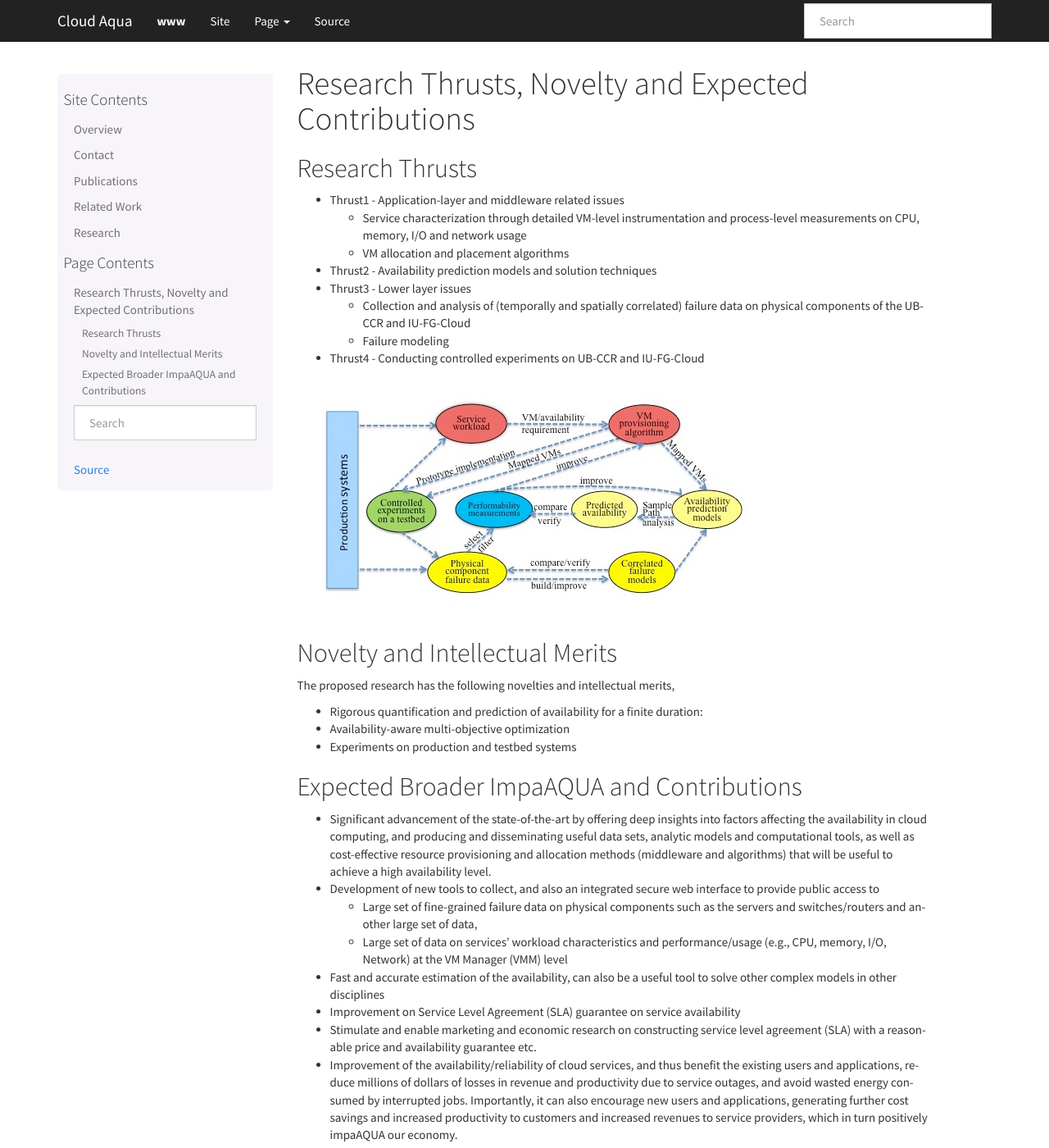
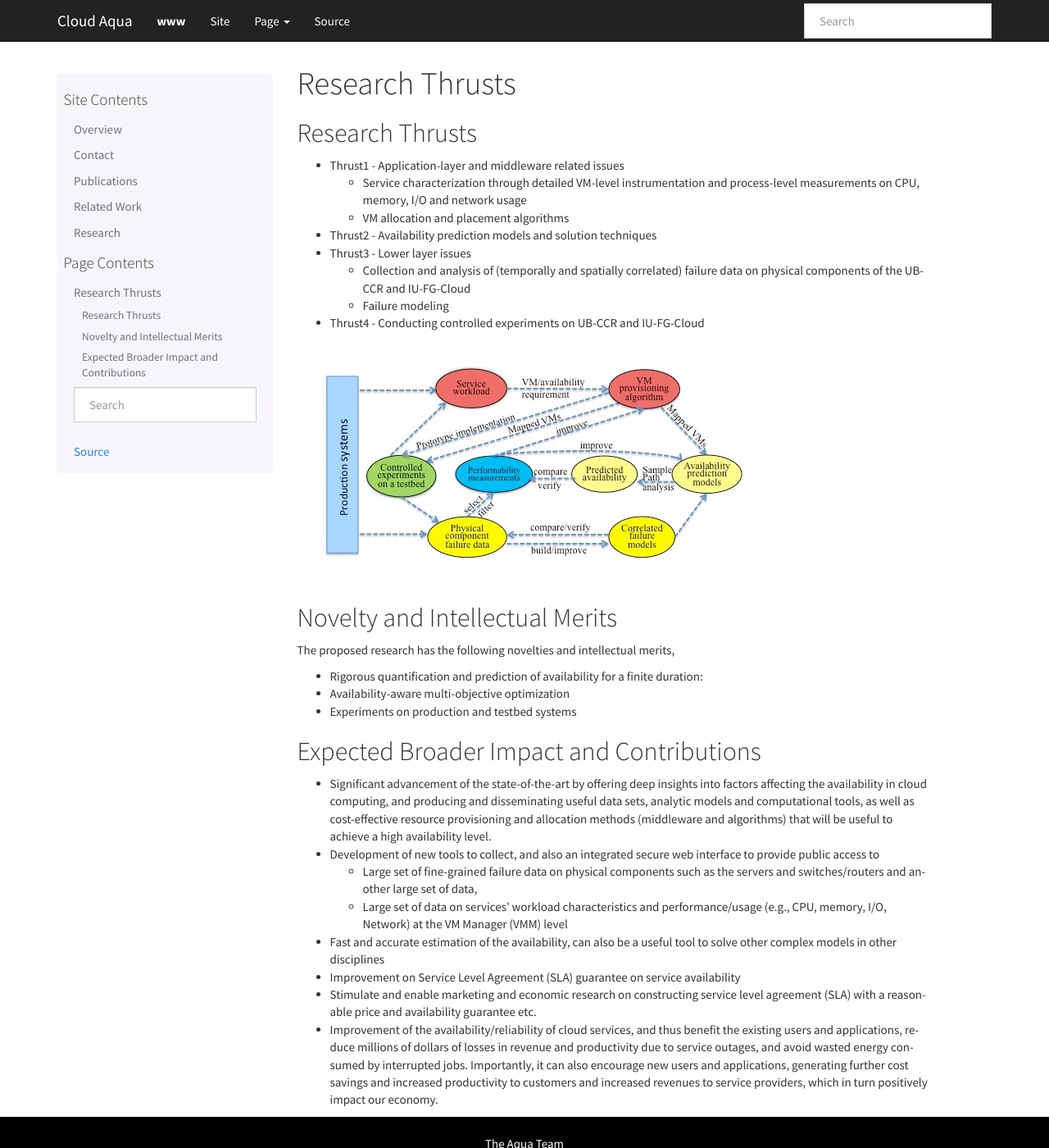
Before and after one commit to cloud-aqua/www, a Sphinx documentation site: the page built from docs/source/research.rst, in a window 1280 px wide and 1400 px high. Shown: the whole window at 82% size. Built offline with Sphinx 7.4.7, drawn with Linux system fonts in a browser that asks for light colours; nearby versions of some CDN libraries.

Commit message:
Modified Proposed Research
shortened the title and fixed typos

```diff
--- a/docs/source/research.rst
+++ b/docs/source/research.rst
@@ -1,4 +1,4 @@
-Research Thrusts, Novelty and Expected Contributions
+Research Thrusts
 ======================================================================
 
 Research Thrusts
@@ -33,7 +33,7 @@ merits,
 -  Availability-aware multi-objective optimization
 -  Experiments on production and testbed systems
 
-Expected Broader ImpaAQUA and Contributions
+Expected Broader Impact and Contributions
 ----------------------------------------------------------------------
 
 -  Significant advancement of the state-of-the-art by offering deep
@@ -64,7 +64,7 @@ Expected Broader ImpaAQUA and Contributions
    and avoid wasted energy consumed by interrupted jobs. Importantly, it
    can also encourage new users and applications, generating further
    cost savings and increased productivity to customers and increased
-   revenues to service providers, which in turn positively impaAQUA our
+   revenues to service providers, which in turn positively impact our
    economy.
 
 .. |image2| image:: images/Thrust.jpg
```
